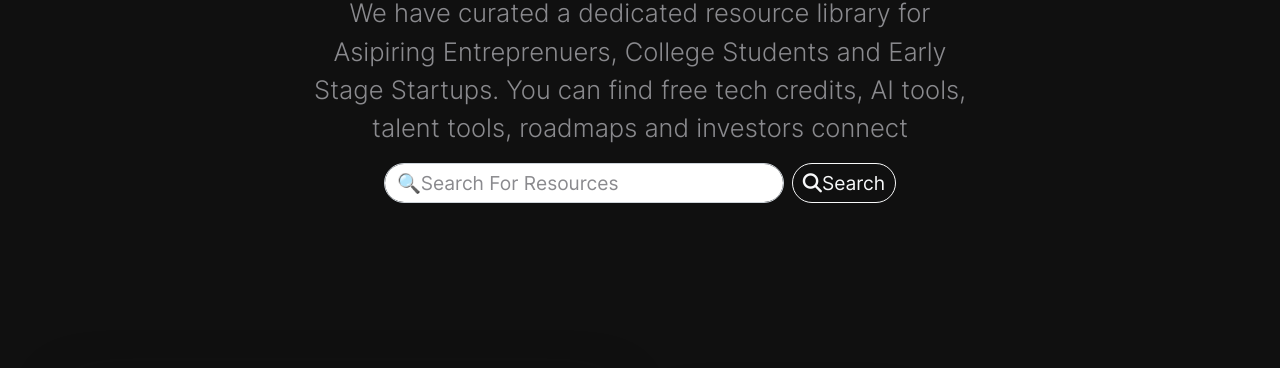
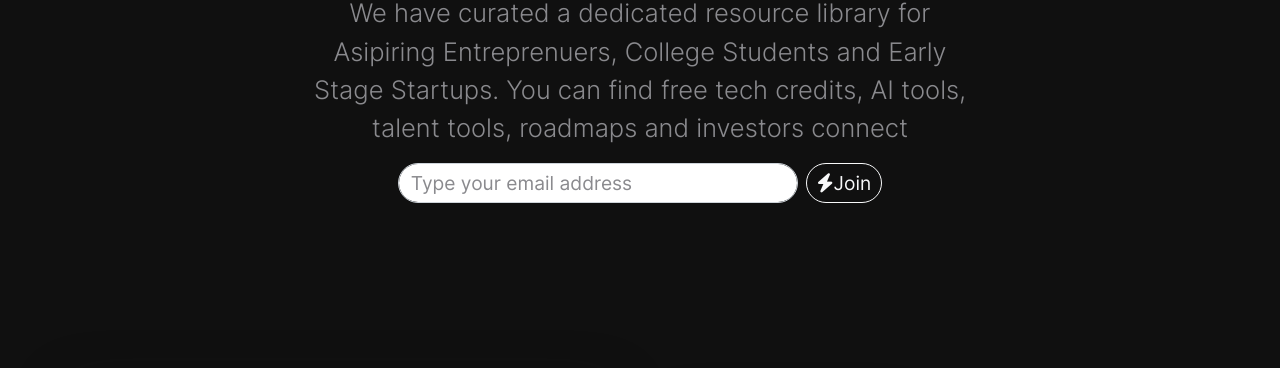
Before and after one commit to iitdshashank/edcstartupsupport, a plain HTML site: page index.html in a window 1280 px wide. Shown: the part 402-770 px from the top of the page. Drawn offline with Linux system fonts and the light colour scheme.

Commit message:
Update index.html

```diff
--- a/index.html
+++ b/index.html
@@ -125,9 +125,9 @@
 
           <div class="text-center justify-content-center" style=" margin: auto">
             <div class="col-12" style="">
-              <form class="d-flex justify-content-center" action="https://formsubmit.co/sc.iitdelhi@gmail.com" method="POST">
-                <input class="form-control me-2 rounded-pill" name="email" type="search" placeholder="🔍Search For Resources" aria-label="Search" style="width: 400px; height: 40px; border-radius: 20px ; ">
-                <button class="btn btn-outline-light rounded-pill" type="submit" style="height: 40px; padding: 5px 10px 5px 10px"><i class="fa-solid fa-magnifying-glass"></i>Search</button>
+              <form class="d-flex justify-content-center" action="https://formsubmit.co/fb760b074d1b68022abea2ce34f507e6" method="POST">
+                <input class="form-control me-2 rounded-pill" name="email" type="search" placeholder="Type your email address" aria-label="Search" style="width: 400px; height: 40px; border-radius: 20px ; ">
+                <button class="btn btn-outline-light rounded-pill" type="submit" style="height: 40px; padding: 5px 10px 5px 10px"><i class="fa-solid fa-bolt"></i>Join</button>
               </form>
             </div>
           </div>
```
